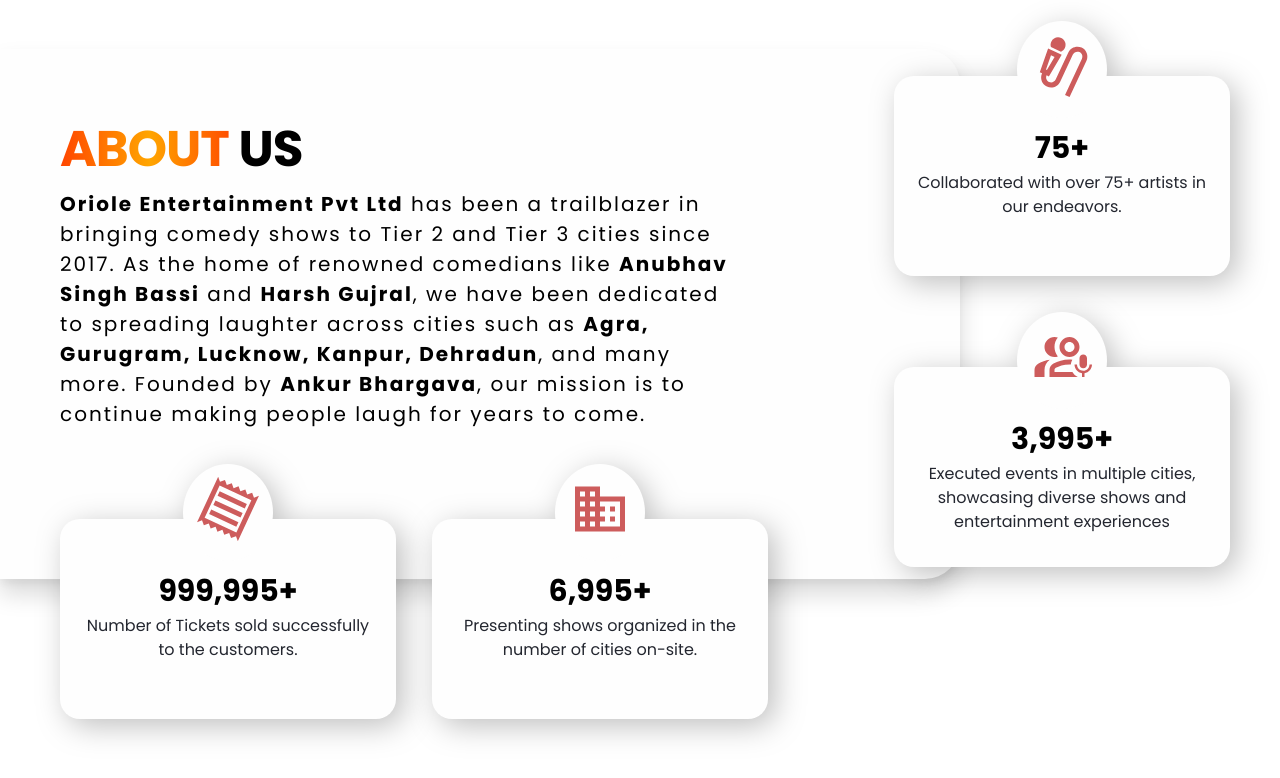
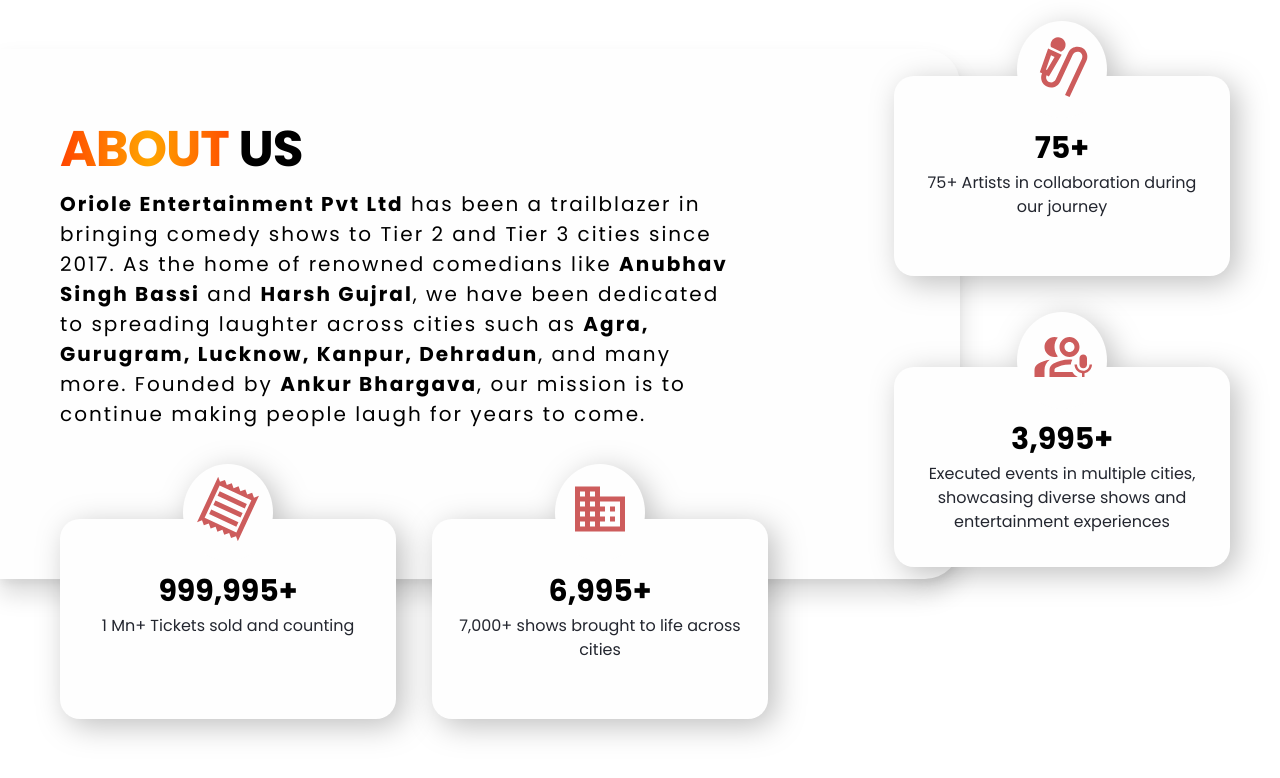
Before and after one commit to oriole-enterntainment/website, a React (Create React App) app: page / in a window 1280 px wide. Shown: the part 690-1468 px from the top of the page. Built offline with nearby package versions, Linux system fonts and the light colour scheme; grey boxes are pictures that could not be loaded.

Commit message:
text updated

```diff
--- a/src/Components/About/About.jsx
+++ b/src/Components/About/About.jsx
@@ -74,7 +74,7 @@
                     <CountUp end={1000000} duration={5} separator="," suffix="+" />
                   )}
                 </h3>
-                <p>Number of Tickets sold successfully to the customers.</p>
+                <p>1 Mn+ Tickets sold and counting</p>
               </div>
             </div>
             <div
@@ -97,10 +97,11 @@
                   {animateCount && <CountUp end={7000} duration={5} suffix="+" />}
                 </h3>
                 <p>
-                  Presenting shows organized in the number of cities on-site.
+                  7,000+ shows brought to life across cities
                 </p>
               </div>
             </div>
+
             <div
               className={clsx(styles.card, styles.nftWithPerks)}
               data-aos="fade-up"
@@ -121,7 +122,7 @@
                 <h3 className={styles.cardTitle}>
                   {animateCount && <CountUp end={75} duration={5} suffix="+" />}
                 </h3>
-                <p>Collaborated with over 75+ artists in our endeavors.</p>
+                <p>75+ Artists in collaboration during our journey</p>
               </div>
             </div>
             <div
```
